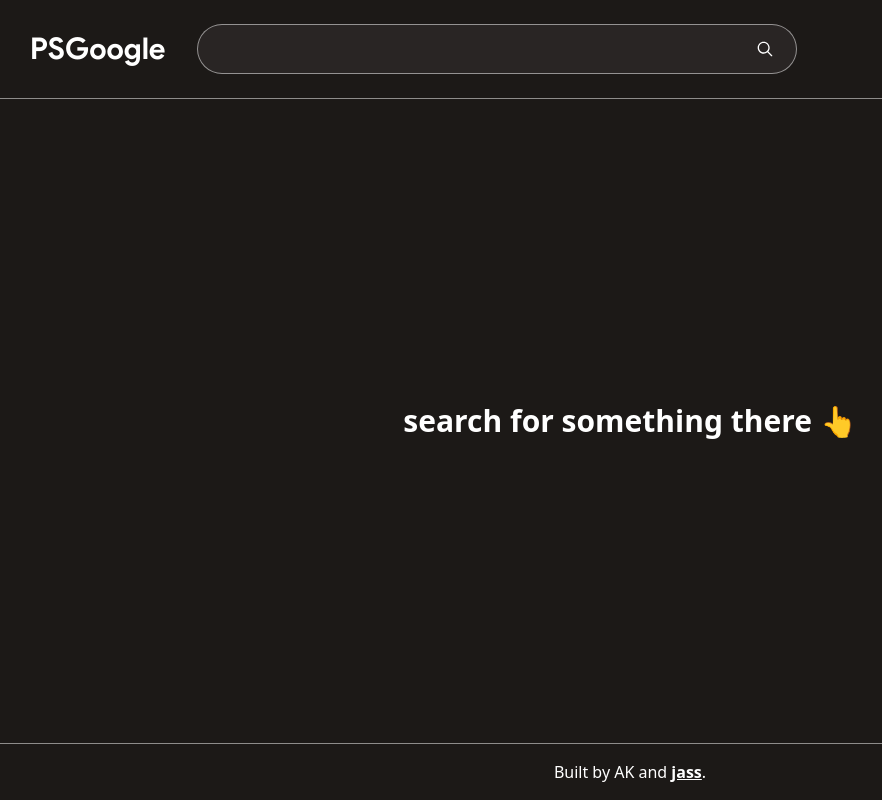
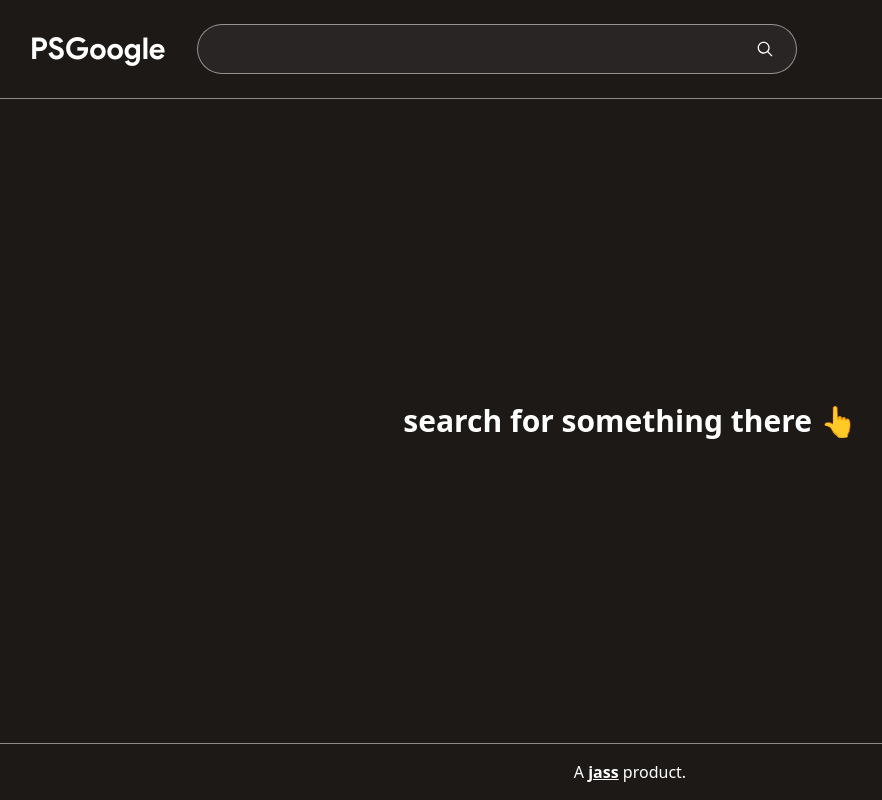
Before and after one commit to jassuwu/search-psgtech, a Next.js app: page /search in a window 1280 px wide. Shown: the whole page, without its empty margins (10-892 px from the left). Built offline with nearby package versions, Linux system fonts and the light colour scheme.

Commit message:
search: added empty result message

```diff
--- a/src/app/search/layout.tsx
+++ b/src/app/search/layout.tsx
@@ -36,7 +36,7 @@ export default function Layout({
       </section>
       <footer className="w-full p-4 border-t border-white/50 flex justify-center items-center">
         <p className="text-white font-sans">
-          {"Built by AK and "}
+          {"A "}
           <Link
             target="_blank"
             className="underline font-bold"
@@ -44,7 +44,7 @@ export default function Layout({
           >
             jass
           </Link>
-          .
+          {" product."}
         </p>
       </footer>
     </main>
--- a/src/app/search/page.tsx
+++ b/src/app/search/page.tsx
@@ -33,6 +33,19 @@ export default async function Search({
     query
   );
 
+  if (results.length < 1) {
+    return (
+      <div className="h-full w-full flex flex-col gap-4 justify-center items-center">
+        <p className="text-white text-center font-sans text-3xl font-bold">
+          whoops could not find anything
+        </p>
+        <p className="text-white text-center font-sans text-3xl font-bold">
+          {" ¯\\_(ツ)_/¯"}
+        </p>
+      </div>
+    );
+  }
+
   // TODO: ENABLE RELEVANCE FEEDBACK AFTER IMPLEMENTATION IN THE BACKEND
   return (
     <>
```
